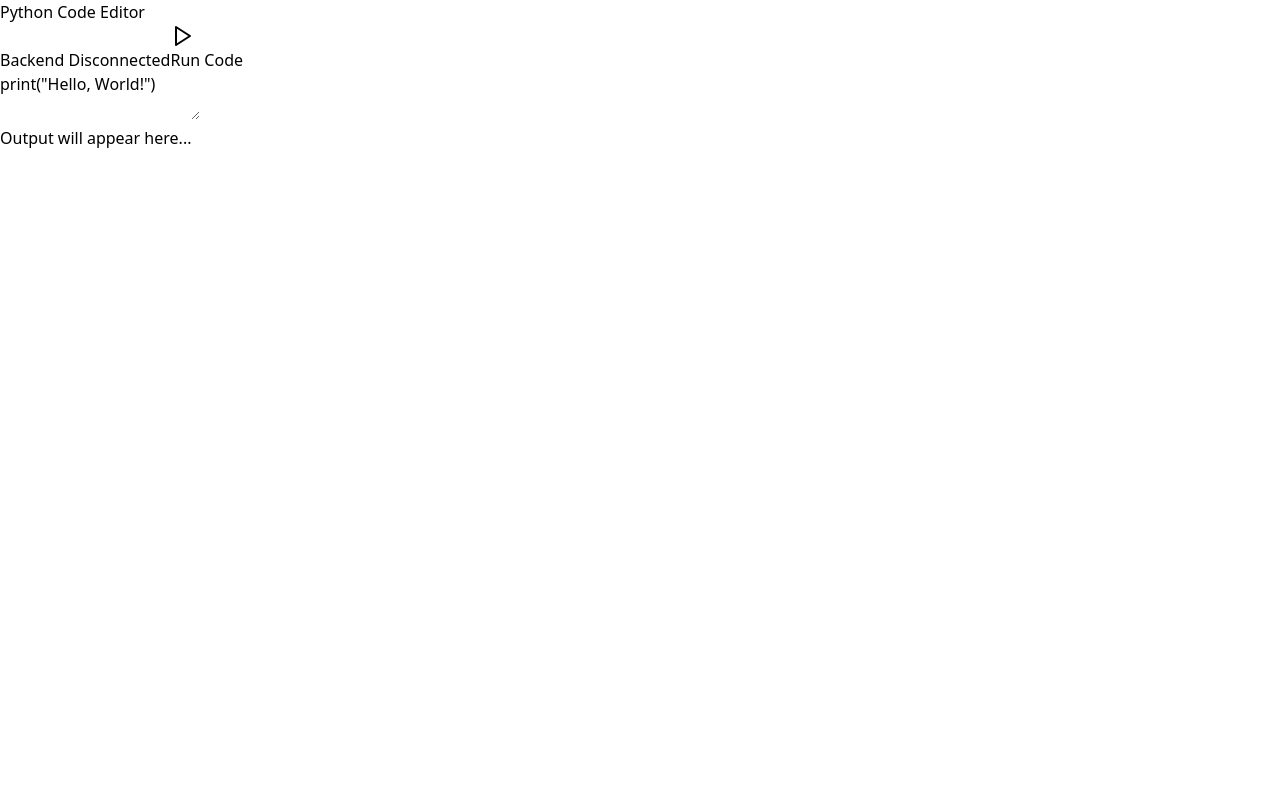
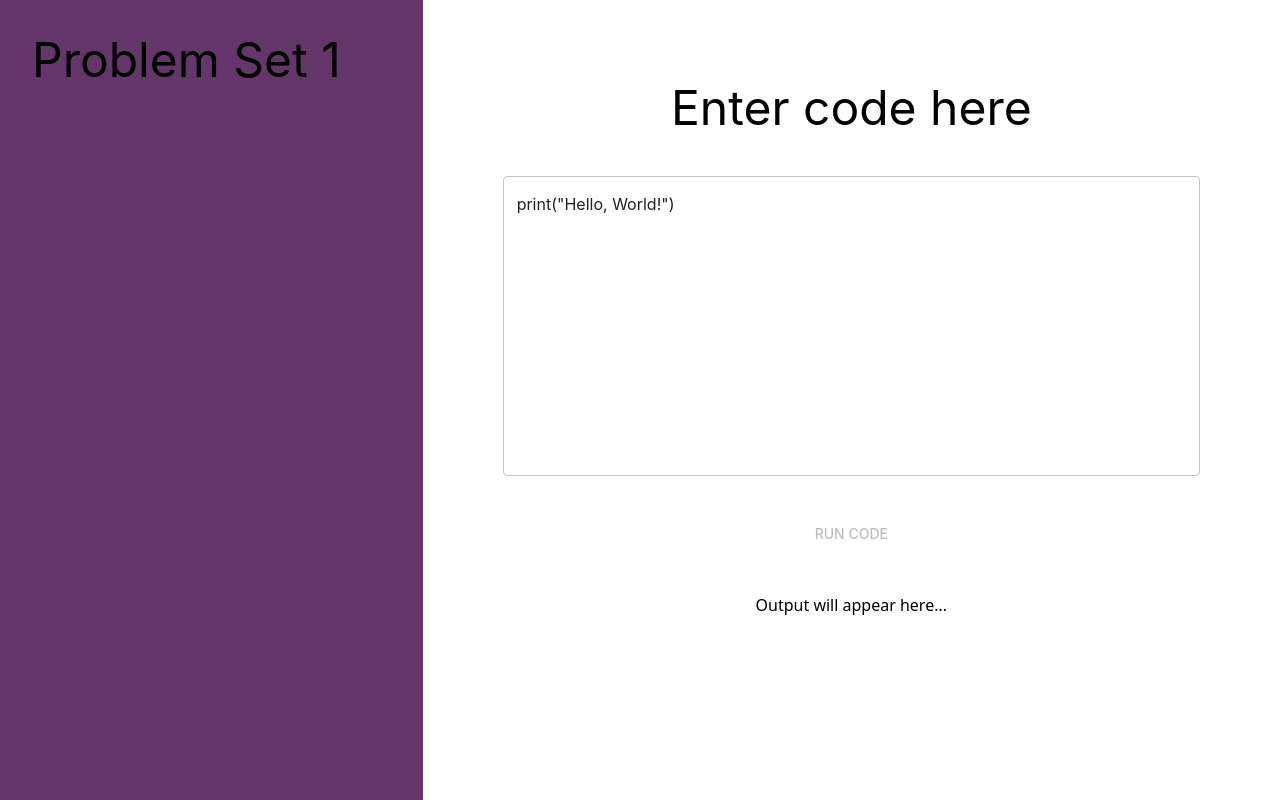
Before and after one commit to bigcrushes/leetrogue, a React (Create React App) app in the folder leetrogue/: page / in a window 1280 px wide. Built offline with nearby package versions, Linux system fonts and the light colour scheme; no server answers; the HTML template or start-up script is replaced by a standard one.

Commit message:
Integrated material ui and started on beautiful

```diff
--- a/leetrogue/src/App.js
+++ b/leetrogue/src/App.js
@@ -1,9 +1,13 @@
 import './App.css';
 import CodeEditor from './CodeEditor';
+import { theme } from './components/ui/theme';
+import { ThemeProvider } from '@mui/material/styles';
 
 function App() {
   return (
-    <CodeEditor/>
+    <ThemeProvider theme={theme}>
+        <CodeEditor/>
+    </ThemeProvider>
   );
 }
 
--- a/leetrogue/src/CodeEditor.js
+++ b/leetrogue/src/CodeEditor.js
@@ -1,7 +1,8 @@
 import React, { useState, useEffect } from 'react';
-import { AlertCircle, Play } from 'lucide-react';
-import { Card, CardHeader, CardTitle, CardContent } from './components/ui/card';
+import { AlertCircle } from 'lucide-react';
+import { Button, Box, Typography, TextField} from '@mui/material';
 import { Alert, AlertDescription } from './components/ui/alert';
+import { useTheme } from '@mui/material/styles';
 
 const CodeEditor = () => {
   const [code, setCode] = useState('print("Hello, World!")');
@@ -9,6 +10,8 @@ const CodeEditor = () => {
   const [isLoading, setIsLoading] = useState(false);
   const [error, setError] = useState('');
   const [backendStatus, setBackendStatus] = useState('checking');
+
+  const theme = useTheme()
 
   // Check if backend is running when component mounts
   useEffect(() => {
@@ -77,38 +80,47 @@ const CodeEditor = () => {
   };
 
   return (
-    <div className="container mx-auto p-4 max-w-4xl">
-      <Card>
-        <CardHeader>
-          <CardTitle className="flex items-center justify-between">
-            <span>Python Code Editor</span>
-            <div className="flex items-center gap-4">
-              <span className={`text-sm ${
-                backendStatus === 'connected' ? 'text-green-500' : 'text-red-500'
-              }`}>
-                {backendStatus === 'connected' ? 'Backend Connected' : 'Backend Disconnected'}
-              </span>
-              <button
+    <Box display="flex" flexDirection="row" width="100vw" height="100vh">
+      <Box width="50vw" padding={4} sx={{backgroundColor: theme.palette.primary.main}}>
+        <Typography variant='h3'> Problem Set 1</Typography>
+      </Box>
+
+      <Box display="flex" flexDirection="column" width="100vw" height="100vh" alignItems="center" padding={10} sx={{ gap:5 }}>
+        <Typography variant="h3">Enter code here</Typography>
+
+        <TextField
+          fullWidth
+          value={code}
+          onChange={(e) => setCode(e.target.value)}
+          placeholder="Enter your Python code here..."
+          multiline
+          rows={10} // Initial visible rows
+          sx={{
+            height: 300, // Fixed height for the TextField
+            '& .MuiOutlinedInput-root': {
+              height: '100%', // Make the container match the full height
+              alignItems: 'start', // Align text to the top
+              overflow: 'auto', // Add overflow for scrolling
+            },
+            '& .MuiOutlinedInput-input': {
+              resize: 'none', // Disable manual resizing (optional)
+            },
+          }}
+          InputProps={{
+            style: {
+              height: '100%',
+              overflow: 'auto', // Ensure scrolling for the content
+            },
+          }}
+        />
+
+
+        <Button
           onClick={executeCode}
           disabled={isLoading || backendStatus !== 'connected'}
-                className="flex items-center gap-2 bg-green-600 hover:bg-green-700 text-white px-4 py-2 rounded-md disabled:opacity-50 disabled:cursor-not-allowed"
         >
-                <Play className="w-4 h-4" />
           {isLoading ? 'Running...' : 'Run Code'}
-              </button>
-            </div>
-          </CardTitle>
-        </CardHeader>
-
-        <CardContent>
-          <textarea
-            value={code}
-            onChange={(e) => setCode(e.target.value)}
-            onKeyDown={handleKeyDown}
-            className="w-full h-64 bg-gray-900 text-gray-100 font-mono p-4 rounded-lg focus:outline-none resize-none mb-4"
-            spellCheck="false"
-            placeholder="Enter your Python code here..."
-          />
+        </Button>
 
         {error && (
           <Alert variant="destructive" className="mb-4">
@@ -120,9 +132,8 @@ const CodeEditor = () => {
         <div className="bg-gray-900 text-white p-4 rounded-lg font-mono whitespace-pre-wrap">
           {output || 'Output will appear here...'}
         </div>
-        </CardContent>
-      </Card>
-    </div>
+      </Box>
+    </Box>
   );
 };
 
--- /dev/null
+++ b/leetrogue/src/components/ui/theme.js
@@ -0,0 +1,24 @@
+import { createTheme } from '@mui/material/styles';
+
+export const theme = createTheme({
+    typography: {
+        fontFamily: 'Inter, sans-serif',
+        h1: { color: '#000000' },
+        h2: { color: '#000000' },
+        h3: { color: '#000000' },
+        h4: { color: '#000000' },
+        h5: { color: '#000000' },
+        h6: { color: '#000000' },
+        allVariants: {
+          color: '#3a3838', // default
+        },
+    },
+    palette: {
+      primary: {
+        main: '#65366a',
+      },
+      secondary: {
+        main: '#9c84a1'
+      }
+    },
+});
```
Also changed, not shown: leetrogue/package.json (+6 -3 lines), 1 other file (tests, documents, lock files or other folders). Lines whose indentation alone changed are shown as unchanged.
